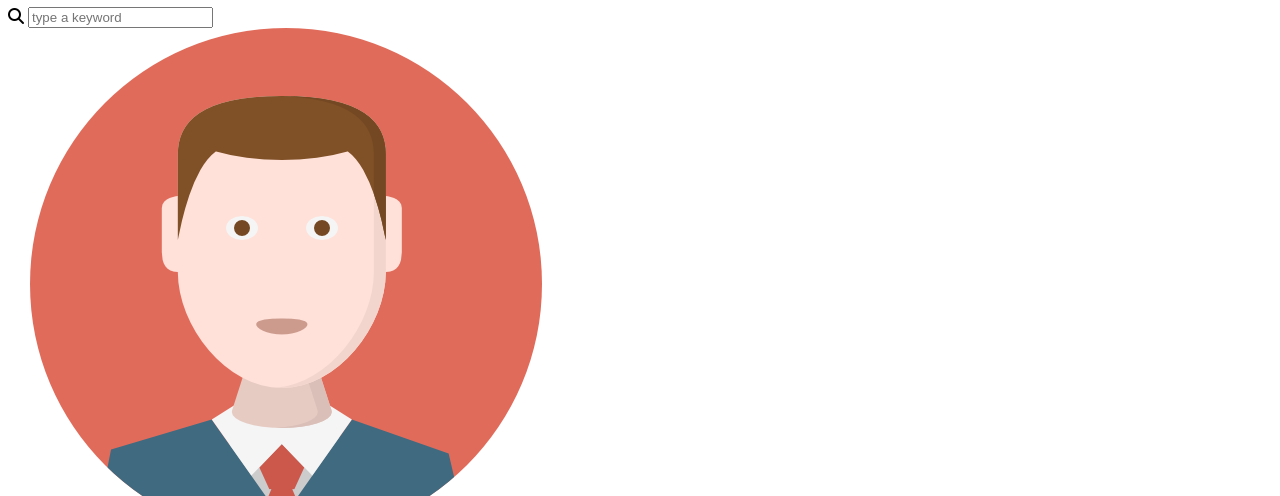
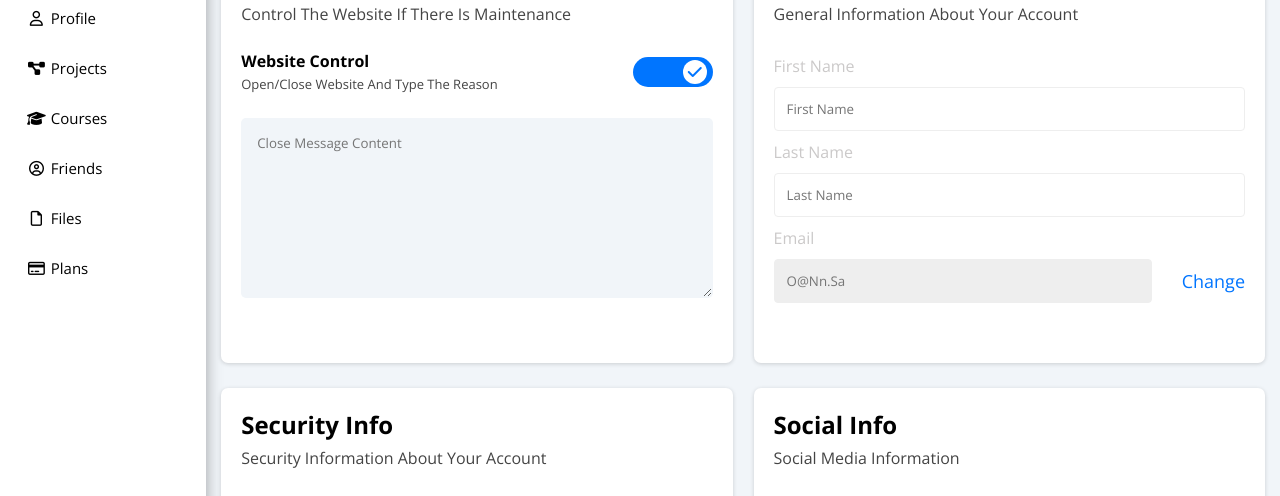
Before and after one commit to yahya-noor/Dashboard-template-four, a plain HTML site: page setting.html in a window 1280 px wide. Shown: the part 212-708 px from the top of the page. Drawn offline with nearby package versions, Linux system fonts and the light colour scheme; files that its build step writes are made by us from their sources; the site is published under a folder, as on GitHub Pages, so addresses that start at the root find nothing.

Commit message:
lss commit

```diff
--- a/setting.html
+++ b/setting.html
@@ -3,8 +3,8 @@
 <head>
     <meta charset="UTF-8">
     <meta name="viewport" content="width=device-width, initial-scale=1.0">
-    <link rel="stylesheet" href="/css/frame.css">
-    <link rel="stylesheet" href="/css/setting.css">
+    <link rel="stylesheet" href="frame.css">
+    <link rel="stylesheet" href="setting.css">
     <link rel="preconnect" href="https://fonts.googleapis.com">
     <link rel="preconnect" href="https://fonts.gstatic.com" crossorigin>
     <link href="https://fonts.googleapis.com/css2?family=Open+Sans:ital,wght@0,300..800;1,300..800&display=swap" rel="stylesheet">
```
